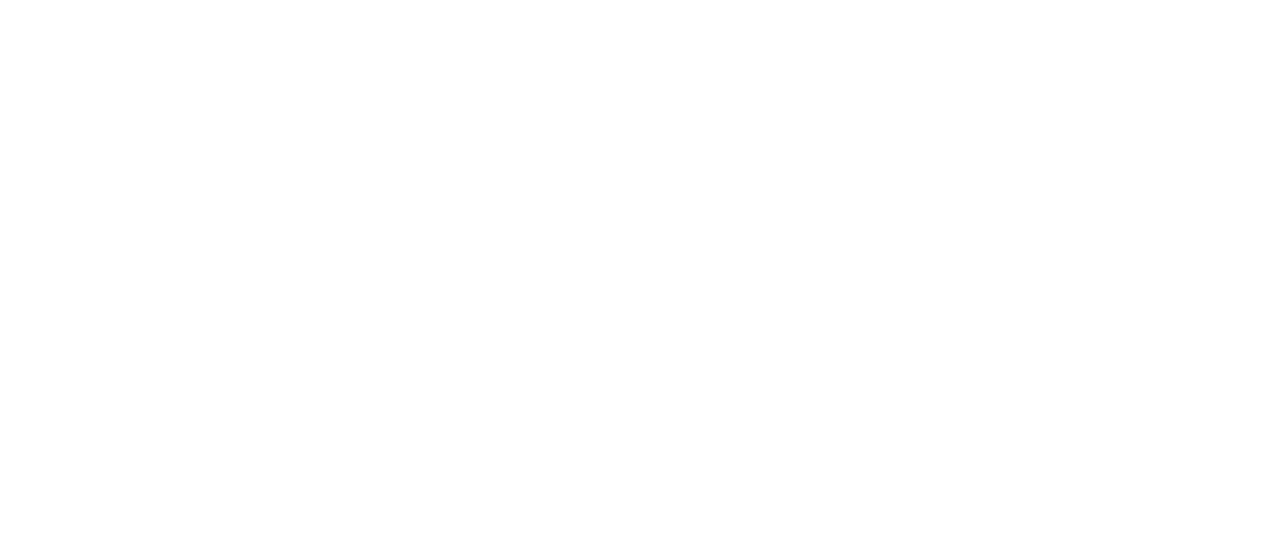
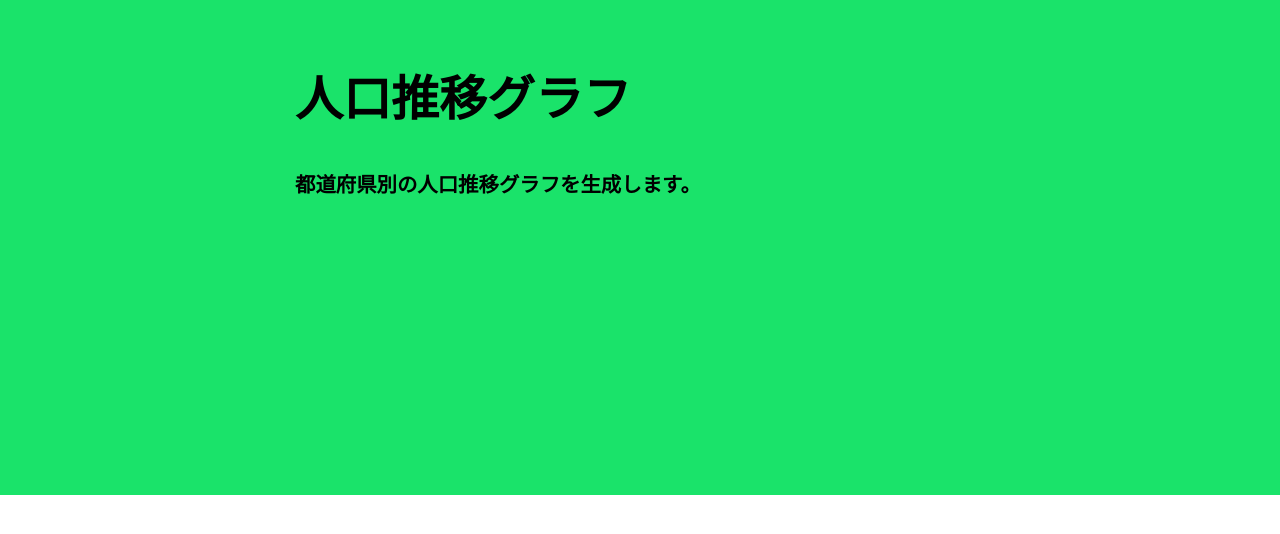
Before and after one commit to knike-d/population-trends, a Vue app: page / in a window 1280 px wide. Shown: the top 534 px of the page. Built offline with nearby package versions, Linux system fonts and the light colour scheme.

Commit message:
topの作成とscssファイル分割

```diff
--- a/public/index.html
+++ b/public/index.html
@@ -6,6 +6,11 @@
     <meta name="viewport" content="width=device-width,initial-scale=1.0">
     <link rel="icon" href="<%= BASE_URL %>favicon.ico">
     <title><%= htmlWebpackPlugin.options.title %></title>
+    <style>
+      body {
+        margin: 0;
+      }
+    </style>
   </head>
   <body>
     <noscript>
--- a/src/App.vue
+++ b/src/App.vue
@@ -1,6 +1,10 @@
 <template>
-  <div id="app">
+<div id="app">
+  <div id="top-wrap">
+    <div id="top-title">人口推移グラフ</div>
+    <div id="top-sub-title">都道府県別の人口推移グラフを生成します。</div>
   </div>
+</div>
 </template>
 
 <script>
@@ -16,7 +20,32 @@
   font-family: Avenir, Helvetica, Arial, sans-serif;
   -webkit-font-smoothing: antialiased;
   -moz-osx-font-smoothing: grayscale;
-  text-align: center;
+  text-align: left;
   color: #2c3e50;
+  #top-wrap{
+    height: clampVal($top-wrap-h);
+    background-color: $top-bg-color;
+    #top-title{
+      max-width: $max-w-multiplier * 100px;
+      font-size: clampVal($top-title-fs, 6);
+      padding-top: clampVal($top-title-top-p);
+      padding-left: clampVal($top-title-left-p);
+      margin: auto;
+      color: black;
+      font-weight: bold;
+      @include fade-in-bottom();
+    }
+    #top-sub-title{
+      max-width: $max-w-multiplier * 100px;
+      font-size: clampVal($top-sub-title-fs, 6);
+      padding-top: clampVal($top-sub-title-top-p);
+      padding-left: clampVal($top-title-left-p);
+      margin: auto;
+      color: black;
+      font-weight: bold;
+      @include fade-in-bottom(.6s);
+    }
+  }
 }
+
 </style>
--- /dev/null
+++ b/src/assets/sass/_functions.scss
@@ -0,0 +1,11 @@
+@function clampVal($val, $max: $max-w-multiplier, $min: 0) {
+    $min: $val/1vw*1px*$min;
+    $max: $val/1vw*1px*$max;
+    @if $max == 0{
+        $max: 1px;
+    }
+    @if $min == 0{
+        $min: 1px;
+    }
+	@return clamp($min, $val, $max);
+}
--- /dev/null
+++ b/src/assets/sass/_mixins.scss
@@ -0,0 +1,24 @@
+@mixin click-effect(){
+    cursor: pointer;
+    -webkit-tap-highlight-color: transparent;
+}
+
+@mixin hover_active($color) {
+    @media (hover: hover) {
+        &:hover {
+            background-color: $color;
+        }
+    }
+    &:active{
+        background-color: $color;
+    }
+}
+
+@mixin fade-in-bottom($delay: 0s) {
+    @keyframes fade-in-bottom {
+        0% {transform: translateY(5vw); opacity: 0;}
+        100% {transform: translateY(0); opacity: 1;}
+    }
+    animation: fade-in-bottom 1.5s cubic-bezier(0.390, 0.575, 0.565, 1.000) both;
+    animation-delay: $delay;
+}
--- /dev/null
+++ b/src/assets/sass/_variables.scss
@@ -0,0 +1,14 @@
+$max-w-multiplier: 7.5;
+$main-color: #1AE36A;
+$lg-fs: 8vw;
+$md-fs: 3.4vw;
+$sm-fs: 3vw;
+
+/* top */
+$top-wrap-h: 66vw;
+$top-bg-color: $main-color;
+$top-title-left-p: 8vw;
+$top-title-fs: $lg-fs;
+$top-title-top-p: 8vw;
+$top-sub-title-fs: $md-fs;
+$top-sub-title-top-p: 5vw;
--- /dev/null
+++ b/src/assets/sass/prepends.scss
@@ -0,0 +1,3 @@
+@import "./variables";
+@import "./functions";
+@import "./mixins";
--- /dev/null
+++ b/vue.config.js
@@ -0,0 +1,9 @@
+module.exports = {
+  css: {
+    loaderOptions: {
+      sass: {
+        prependData: '@import "@/assets/sass/prepends.scss";'
+      }
+    }
+  }
+};
```
